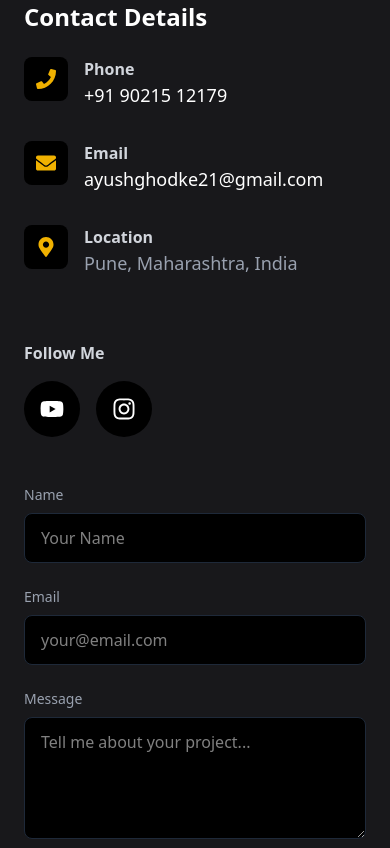
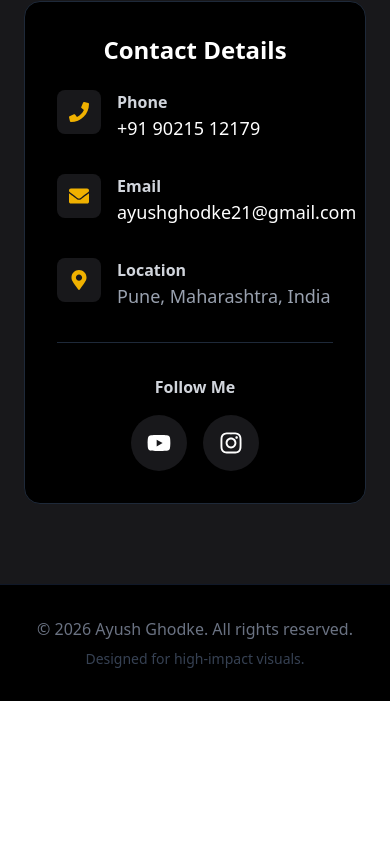
Before and after one commit to ayushghodke/Photography-portpholio, a React (Vite) app: page / in a window 390 px wide. Shown: the part 8456-9304 px from the top of the page. After the commit the page ends 9157 px from the top, so only its background shows below. Built offline with nearby package versions, Linux system fonts and the light colour scheme.

Commit message:
contact form upadted

```diff
--- a/src/components/Contact.jsx
+++ b/src/components/Contact.jsx
@@ -1,6 +1,5 @@
 import { motion } from 'framer-motion'
 import { FaPhone, FaEnvelope, FaMapMarkerAlt, FaYoutube, FaInstagram } from 'react-icons/fa'
-import Button from './Button'
 
 const Contact = () => {
     return (
@@ -19,13 +18,13 @@ const Contact = () => {
                     </h2>
                 </motion.div>
 
-                <div className="grid grid-cols-1 md:grid-cols-2 gap-12">
-                    {/* Contact Info */}
-                    <div className="space-y-8">
-                        <h3 className="text-2xl font-bold mb-6">Contact Details</h3>
+                <div className="flex justify-center">
+                    {/* Contact Info - Centered since form is gone */}
+                    <div className="space-y-8 max-w-lg w-full bg-black p-8 rounded-2xl border border-gray-800">
+                        <h3 className="text-2xl font-bold mb-6 text-center">Contact Details</h3>
 
                         <div className="flex items-start gap-4">
-                            <div className="p-3 bg-black rounded-lg text-yellow-500">
+                            <div className="p-3 bg-zinc-900 rounded-lg text-yellow-500">
                                 <FaPhone size={20} />
                             </div>
                             <div>
@@ -37,7 +36,7 @@ const Contact = () => {
                         </div>
 
                         <div className="flex items-start gap-4">
-                            <div className="p-3 bg-black rounded-lg text-yellow-500">
+                            <div className="p-3 bg-zinc-900 rounded-lg text-yellow-500">
                                 <FaEnvelope size={20} />
                             </div>
                             <div>
@@ -49,7 +48,7 @@ const Contact = () => {
                         </div>
 
                         <div className="flex items-start gap-4">
-                            <div className="p-3 bg-black rounded-lg text-yellow-500">
+                            <div className="p-3 bg-zinc-900 rounded-lg text-yellow-500">
                                 <FaMapMarkerAlt size={20} />
                             </div>
                             <div>
@@ -60,52 +59,18 @@ const Contact = () => {
                             </div>
                         </div>
 
-                        <div className="pt-8">
-                            <h4 className="font-bold text-gray-300 mb-4">Follow Me</h4>
-                            <div className="flex gap-4">
-                                <a href="https://www.youtube.com/@Techinair" target="_blank" rel="noopener noreferrer" className="p-4 bg-black rounded-full hover:bg-red-600 transition-colors">
+                        <div className="pt-8 border-t border-gray-800 mt-8">
+                            <h4 className="font-bold text-gray-300 mb-4 text-center">Follow Me</h4>
+                            <div className="flex gap-4 justify-center">
+                                <a href="https://www.youtube.com/@Techinair" target="_blank" rel="noopener noreferrer" className="p-4 bg-zinc-900 rounded-full hover:bg-red-600 transition-colors">
                                     <FaYoutube size={24} />
                                 </a>
-                                <a href="https://www.instagram.com/tech_in_air_" target="_blank" rel="noopener noreferrer" className="p-4 bg-black rounded-full hover:bg-pink-600 transition-colors">
+                                <a href="https://www.instagram.com/tech_in_air_" target="_blank" rel="noopener noreferrer" className="p-4 bg-zinc-900 rounded-full hover:bg-pink-600 transition-colors">
                                     <FaInstagram size={24} />
                                 </a>
                             </div>
                         </div>
                     </div>
-
-                    {/* Contact Form */}
-                    <form className="space-y-6">
-                        <div>
-                            <label htmlFor="name" className="block text-sm font-medium text-gray-400 mb-2">Name</label>
-                            <input
-                                type="text"
-                                id="name"
-                                className="w-full bg-black border border-gray-800 rounded-lg px-4 py-3 focus:outline-none focus:border-yellow-500 transition-colors"
-                                placeholder="Your Name"
-                            />
-                        </div>
-                        <div>
-                            <label htmlFor="email" className="block text-sm font-medium text-gray-400 mb-2">Email</label>
-                            <input
-                                type="email"
-                                id="email"
-                                className="w-full bg-black border border-gray-800 rounded-lg px-4 py-3 focus:outline-none focus:border-yellow-500 transition-colors"
-                                placeholder="your@email.com"
-                            />
-                        </div>
-                        <div>
-                            <label htmlFor="message" className="block text-sm font-medium text-gray-400 mb-2">Message</label>
-                            <textarea
-                                id="message"
-                                rows="4"
-                                className="w-full bg-black border border-gray-800 rounded-lg px-4 py-3 focus:outline-none focus:border-yellow-500 transition-colors"
-                                placeholder="Tell me about your project..."
-                            ></textarea>
-                        </div>
-                        <Button variant="primary" className="w-full">
-                            Send Message
-                        </Button>
-                    </form>
                 </div>
             </div>
         </section>
```
